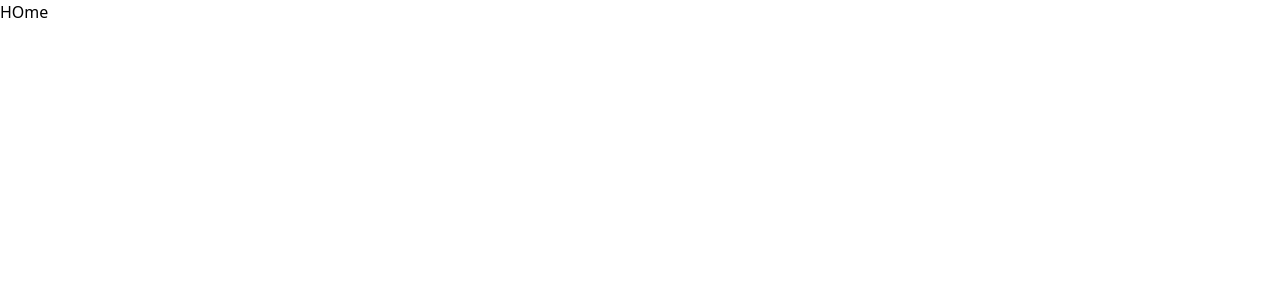
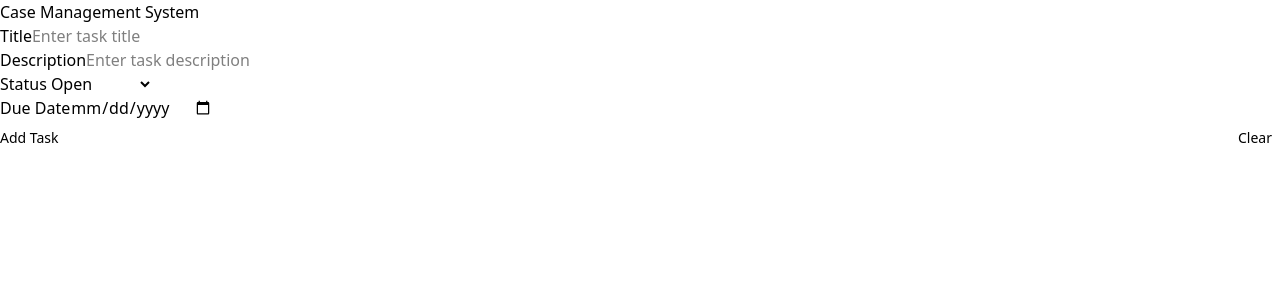
Before and after one commit to bennyhch/case-management-dashboard, a Next.js app: page / in a window 1280 px wide. Shown: the top 300 px of the page. Built offline with nearby package versions, Linux system fonts and the light colour scheme.

Commit message:
feat: add submit form ui skeleton

```diff
--- a/src/app/page.tsx
+++ b/src/app/page.tsx
@@ -1,3 +1,57 @@
 export default function Home() {
-  return <div>HOme</div>;
+  return (
+    <main>
+      <header>
+        <h1>Case Management System</h1>
+      </header>
+      <section>
+        <form>
+          <div>
+            <label htmlFor="title">Title</label>
+            <input type="text" id="title" placeholder="Enter task title" />
+          </div>
+          <div>
+            <label htmlFor="description">Description</label>
+            <input
+              type="text"
+              id="description"
+              placeholder="Enter task description"
+            />
+          </div>
+          <div>
+            <label htmlFor="status">
+              Status
+              <select id="status">
+                <option value="open">Open</option>
+                <option value="in-progress">In Progress</option>
+                <option value="completed">Completed</option>
+              </select>
+            </label>
+          </div>
+          <div>
+            <label htmlFor="due-date">Due Date</label>
+            <input type="date" id="due-date" />
+          </div>
+          <div className="flex justify-between text-sm">
+            <button
+              // disabled={isPending}
+              type="submit"
+              // className={`bg-neonPurple border-neonPurple rounded-2xl py-2 px-3 flex items-center gap-2 ${
+              //   isPending && "opacity-50 cursor-not-allowed"
+              // }`}
+            >
+              {/* <MdLock /> */}
+              <span>Add Task</span>
+            </button>
+            <button
+              type="reset"
+              className="bg-inputBlack rounded-2xl p-2 flex items-center gap-2"
+            >
+              <span>Clear</span>
+            </button>
+          </div>
+        </form>
+      </section>
+    </main>
+  );
 }
```
